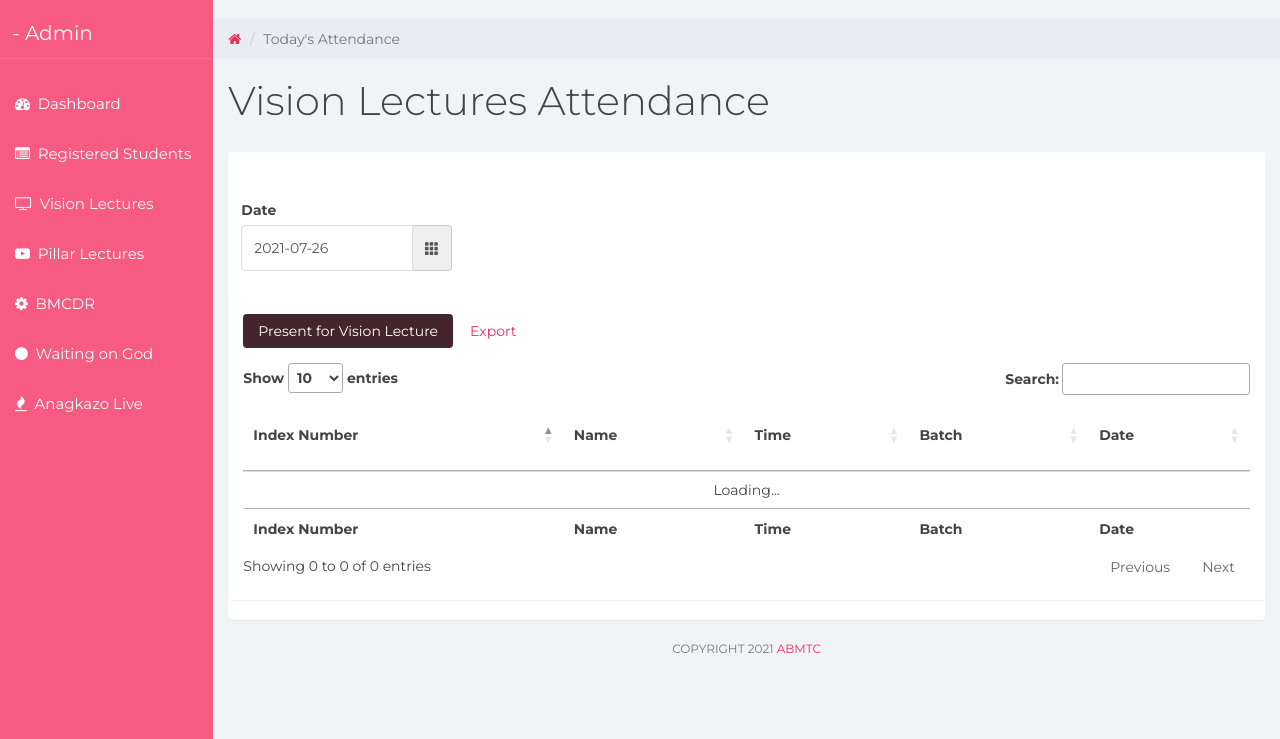
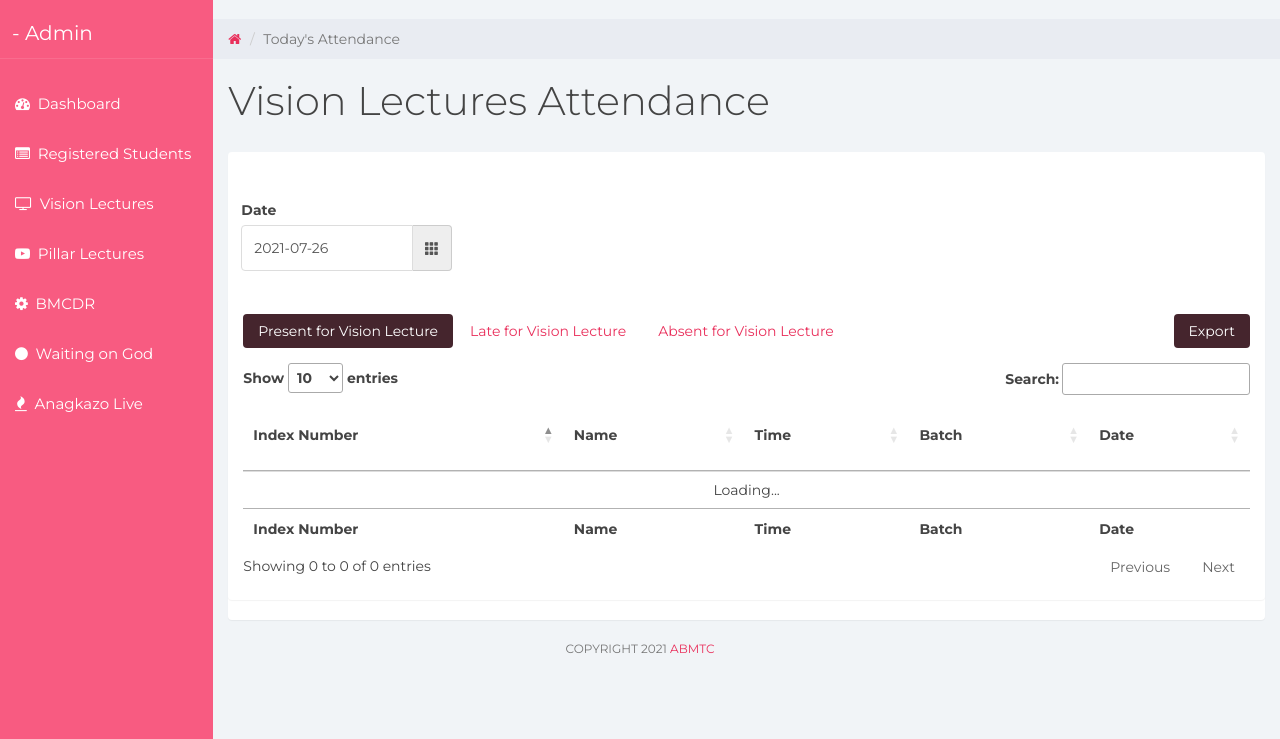
Before and after one commit to sabetech/lumino, a PHP site: page /today_vision.php in a window 1280 px wide. Shown: the part 61-800 px from the top of the page. Run offline with PHP 8.4, Linux system fonts and the light colour scheme; some libraries are stand-ins or nearby versions.

Commit message:
progress to the cloud

```diff
--- a/anagkazo_live.php
+++ b/anagkazo_live.php
@@ -61,6 +61,7 @@
                                     </tfoot>
                                 </table>
                             </div>
+
                         </div>
                     </div>
                 </div>
--- a/js/custom.js
+++ b/js/custom.js
@@ -90,7 +90,14 @@ function getUsers() {
 	});
 }
 
-let visionTable, absenteesVisionTable, pillarLecturesTable, bmcdrTable, wogTable, anagkazoLiveTable;
+let visionTable,
+absenteesVisionTable,
+pillarLecturesTable,
+bmcdrTable,
+wogTable,
+anagkazoLiveTable,
+lateVisionTable
+;
 function makeTables() {
 	 visionTable = $('#vision-lecture-table').DataTable({
 		"language": {
@@ -111,23 +118,8 @@ function makeTables() {
 		retrieve: true
 	});
 
-	absenteesVisionTable = $('#vision-lecture-table-absentees').DataTable({
-		"language": {
-			"emptyTable": "Nobody Present for the Date selected"
-		},
-		"ajax" : `${myRoot_url}anagkazo/visionlectures/absentees?date=${x.myDate}`,
-		"columns": [
-			{ "data": "admission_no" },
-			{ "data": "name" },
-			{ "data": "batch" }
-		],
-		rowReorder: {
-			selector: 'td:nth-child(2)'
-		},
-		responsive: true,
-		retrieve: true
-
-	});
+	absenteesVisionTable = getAbsenteesTable("visionlectures/absentees", "vision-lecture-table-absentees");
+	lateVisionTable = getAbsenteesTable("visionlectures/late", "vision-lecture-table-late");
 
 	pillarLecturesTable = $('#pillar-lecture-table').DataTable({
 		"language": {
@@ -280,9 +272,7 @@ function getBMCDRScans(date){
 }
 
 $(document).ready(function () {
-	console.log(x.myDate);
 	getValues();
-
 });
 
 function getValues() {
@@ -300,7 +290,7 @@ function fetchValues(){
 	getPillarLectureScans(x.myDate);
 
 	visionTable.ajax.url(`${myRoot_url}anagkazo/visionlectures?date=${x.myDate}`).load();
-	absenteesVisionTable.ajax.url(`${myRoot_url}anagkazo/visionlectures?date=${x.myDate}`).load();
+	absenteesVisionTable.ajax.url(`${myRoot_url}anagkazo/visionlectures/absentees?date=${x.myDate}`).load();
 
 	pillarLecturesTable.ajax.url(`${myRoot_url}anagkazo/pillarlectures?date=${x.myDate}`).load();
 
@@ -311,3 +301,26 @@ function fetchValues(){
 	anagkazoLiveTable.ajax.url(`${myRoot_url}anagkazo/anagkazo_live?date=${x.myDate}`).load();
 
 }
+
+
+function getAbsenteesTable(url, table_id){
+//
+	return $('#'+table_id).DataTable({
+		"language": {
+			"emptyTable": "No Absentees for the date selected"
+		},
+		"ajax" : `${myRoot_url}anagkazo/${url}?date=${x.myDate}`,
+		"columns": [
+			{ "data": "admission_no" },
+			{ "data": "name" },
+			{ "data": "batch" }
+		],
+		rowReorder: {
+			selector: 'td:nth-child(2)'
+		},
+		responsive: true,
+		retrieve: true
+
+	});
+
+}
--- a/today_vision.php
+++ b/today_vision.php
@@ -35,8 +35,16 @@
                 <div class="panel panel-default">
                     <div class="panel-body tabs">
                         <ul class="nav nav-pills">
-                            <li class="active"><a href="#pilltab1" data-toggle="tab">Present for Vision Lecture</a></li>
-                            <li class=""><a id="vision_export" href="">Export</a></li>
+                            <li class="active">
+                                <a href="#pilltab1" data-toggle="tab">Present for Vision Lecture</a>
+                            </li>
+                            <li class="">
+                                <a href="#pilltab2" data-toggle="tab">Late for Vision Lecture</a>
+                            </li>
+                            <li class="">
+                                <a href="#pilltab3" data-toggle="tab">Absent for Vision Lecture</a>
+                            </li>
+                            <li class="pull-right active"><a id="vision_export" href="">Export</a></li>
                         </ul>
                         <div class="tab-content">
                             <div class="tab-pane fade in active" id="pilltab1">
@@ -61,6 +69,49 @@
                                     </tfoot>
                                 </table>
                             </div>
+
+                            <div class="tab-pane fade in" id="pilltab2">
+                                <table class="table" id="vision-lecture-table-late">
+                                    <thead>
+                                        <tr>
+                                            <th scope="col">Index Number</th>
+                                            <th scope="col">Name</th>
+                                            <th scope="col">Time</th>
+                                            <th scope="col">Batch</th>
+                                            <th scope="col">Date</th>
+                                        </tr>
+                                    </thead>
+                                    <tfoot>
+                                        <tr>
+                                            <th scope="col">Index Number</th>
+                                            <th scope="col">Name</th>
+                                            <th scope="col">Time</th>
+                                            <th scope="col">Batch</th>
+                                            <th scope="col">Date</th>
+                                        </tr>
+                                    </tfoot>
+                                </table>
+                            </div>
+
+                            <div class="tab-pane fade in" id="pilltab3">
+                                <table class="table" id="vision-lecture-table-absentees">
+                                    <thead>
+                                        <tr>
+                                            <th scope="col">Index Number</th>
+                                            <th scope="col">Name</th>
+                                            <th scope="col">Batch</th>
+                                        </tr>
+                                    </thead>
+                                    <tfoot>
+                                        <tr>
+                                            <th scope="col">Index Number</th>
+                                            <th scope="col">Name</th>
+                                            <th scope="col">Batch</th>
+                                        </tr>
+                                    </tfoot>
+                                </table>
+                            </div>
+
                         </div>
                     </div>
                 </div>
@@ -68,5 +119,5 @@
             </div><!-- /.col-->
         </div>
     </div>
-
-    <?php include_once 'includes/footer.php' ?>
+</div>
+<?php include_once 'includes/footer.php' ?>
```
